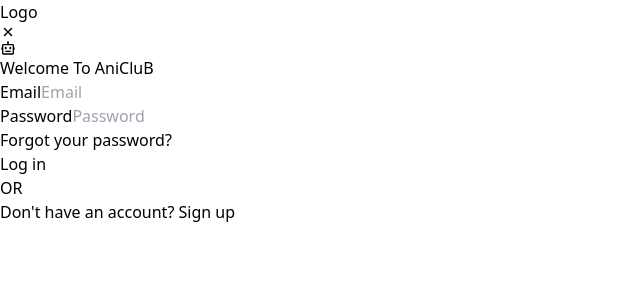
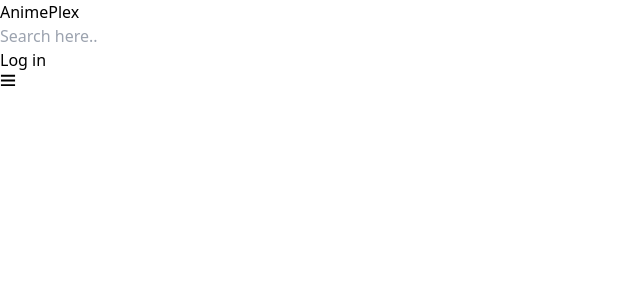
Before and after one commit to Suraj-Xettri/social-media-website, a React (Vite) app: page / in a window 1280 px wide. Shown: the top 300 px of the page, without its empty margins (0-640 px from the left). Built offline with nearby package versions, Linux system fonts and the light colour scheme.

Commit message:
Nav bar made

```diff
--- a/src/App.jsx
+++ b/src/App.jsx
@@ -5,8 +5,6 @@ function App() {
   return (
    <div className="relative">
     <Nav/>
-    <Login/>
-
    </div>
   )
 }
--- a/src/navbar/Nav.jsx
+++ b/src/navbar/Nav.jsx
@@ -1,9 +1,19 @@
 import React from 'react'
+import { TfiMenu } from "react-icons/tfi";
 
 const Nav = () => {
   return (
-    <div className='w-screen h-16 flex items-center px-6 absolute bg-black'>
-        <div className='text-white text-4xl'>Logo</div>
+    <div className='w-screen h-16 flex bg-black justify-between items-center px-10 absolute backdrop:blur-xl'>
+        <div className='text-white text-4xl flex gap-6 justify-center items-center'>
+          <p>AnimePlex</p>
+          <input type="text" placeholder='Search here..' className='px-4 py-2 text-sm w-[20vw] border-zinc-400 focus:outline-none focus:border-[3px] focus:border-blue-200' />
+        </div>
+
+
+        <div className='text-white flex gap-8 items-center'>
+          <button className='bg-red-600 px-4 py-2 rounded-xl font-bold '>Log in</button>
+          <TfiMenu className='text-4xl cursor-pointer'/>
+        </div>
     </div>
   )
 }
```
